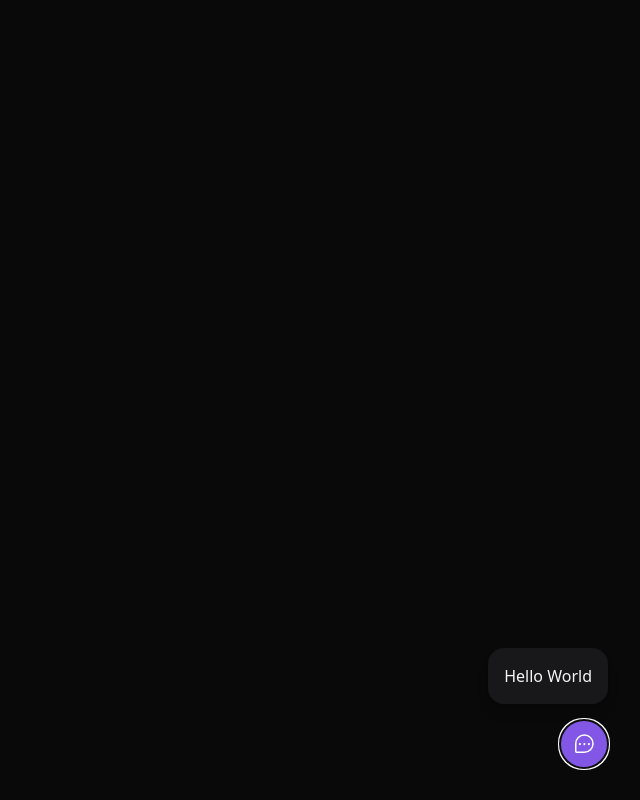
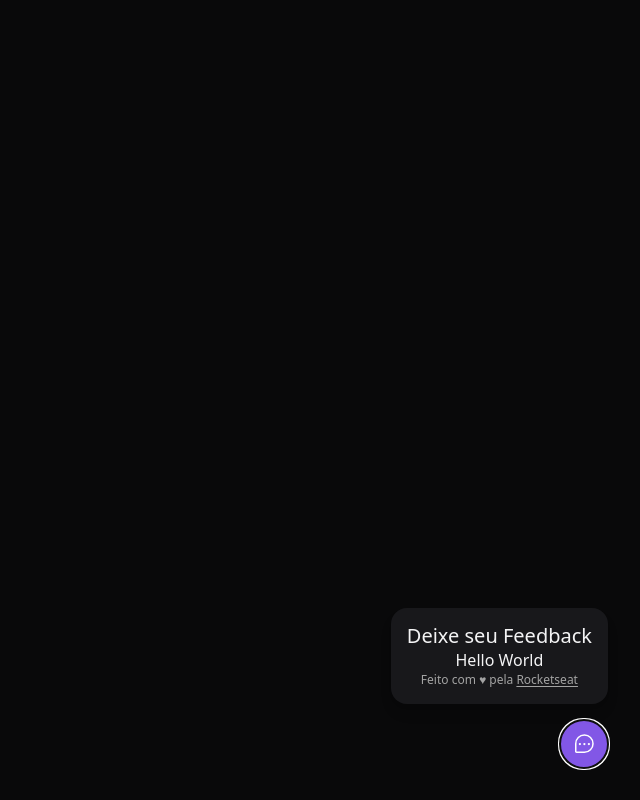
Before and after one commit to henriqueteixeiradev/nlw-return-web, a React (Vite) app: page / in a window 1280 px wide. Both pictures are taken after a click on the button "Feedback". Shown: the whole page, without its empty margins (640-1280 px from the left). Built offline with nearby package versions, Linux system fonts and the light colour scheme.

Commit message:
adicionando elementos  no widget form parte 1

```diff
--- a/src/components/WidgetForm.tsx
+++ b/src/components/WidgetForm.tsx
@@ -15,7 +15,34 @@ export function WidgetForm() {
         md:w-auto
     `}
     >
-      <h1>Hello World</h1>
+      <header
+        className={`
+          text-xl
+          leading-6
+        `}
+      >
+        <span>Deixe seu Feedback</span>
+      </header>
+
+      <p>Hello World</p>
+
+      <footer
+        className={`
+          text-xs
+          text-neutral-400
+      `}
+      >
+        Feito com ♥ pela{" "}
+        <a
+          className={`
+            underline
+            underline-offset-2
+        `}
+          href="https:rocketseat.com.br/"
+        >
+          Rocketseat
+        </a>
+      </footer>
     </div>
   );
 }
```
Also changed, not shown: src/components/Widget.tsx (line endings or trailing spaces), 1 other file (tests, documents, lock files or other folders).
